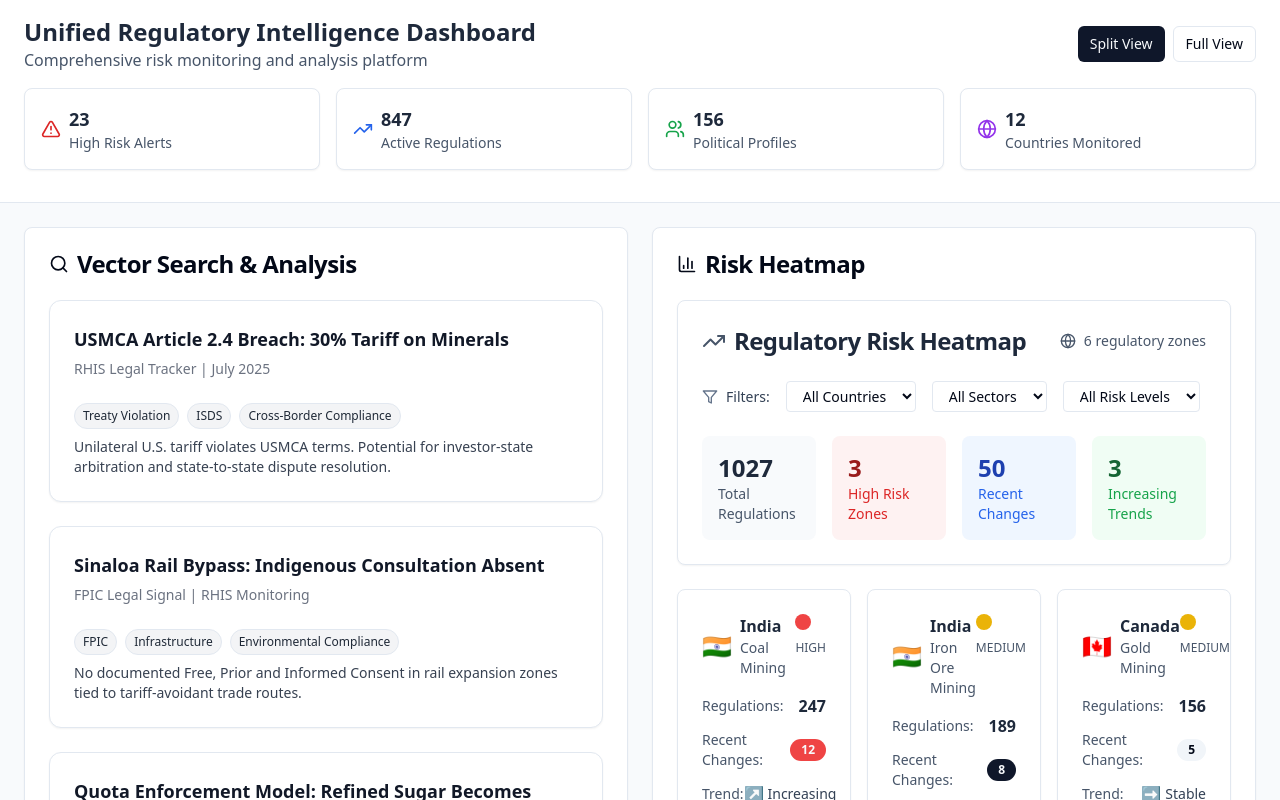
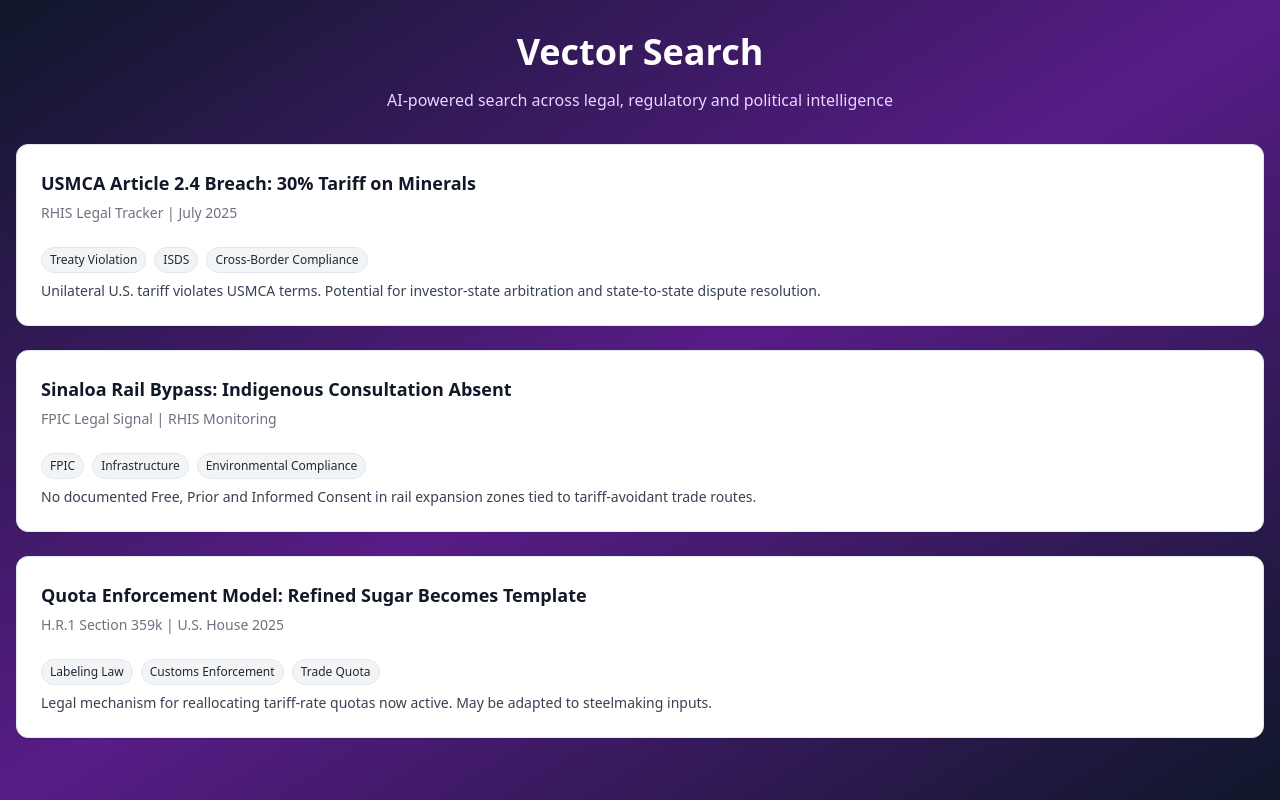
Before and after one commit to bcromer77/rhis, a Next.js app: page /dashboard in a window 1280 px wide. Shown: the top 800 px of the page. Built offline with nearby package versions, Linux system fonts and the light colour scheme.

Commit message:
🎯 Refactored /dashboard to show Vector Search only

```diff
--- a/app/dashboard/page.tsx
+++ b/app/dashboard/page.tsx
@@ -1,24 +1,17 @@
-"use client"
+"use client";
 
-import { Suspense } from "react"
-import { UnifiedRegulatoryDashboard } from "@/components/unified-regulatory-dashboard"
-import LegalVectorSearchBar from "@/components/mock/LegalVectorSearchBar"
+import { VectorSearch } from "@/components/vector-search";
 
 export default function DashboardPage() {
   return (
-    <Suspense
-      fallback={
-        <div className="min-h-screen bg-slate-900 flex items-center justify-center">
-          <div className="text-white">Loading dashboard...</div>
+    <div className="min-h-screen bg-gradient-to-br from-slate-900 via-purple-900 to-slate-900">
+      <div className="container mx-auto px-4 py-8">
+        <div className="text-center mb-8">
+          <h1 className="text-4xl font-bold text-white mb-4">Vector Search</h1>
+          <p className="text-purple-200">AI-powered search across legal, regulatory and political intelligence</p>
         </div>
-      }
-    >
-      <div className="min-h-screen bg-gradient-to-br from-slate-50 to-blue-50">
-        <UnifiedRegulatoryDashboard />
-        <div className="mt-10 px-6 max-w-4xl mx-auto">
-          <LegalVectorSearchBar />
-        </div>
+        <VectorSearch />
       </div>
-    </Suspense>
-  )
+    </div>
+  );
 }
```
